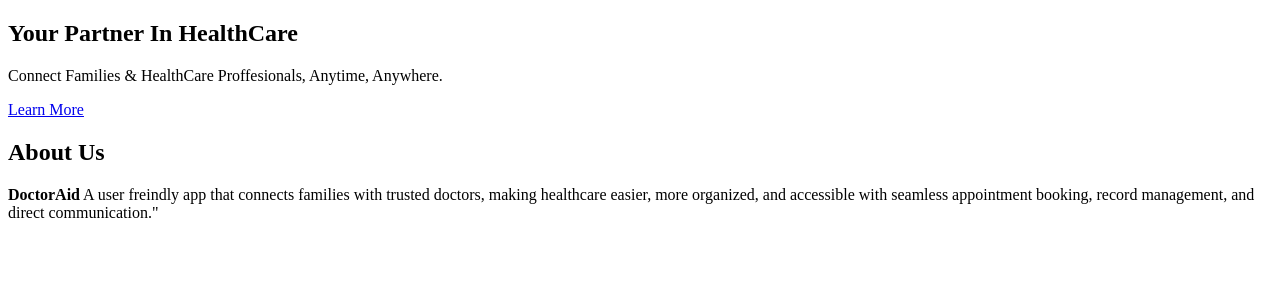
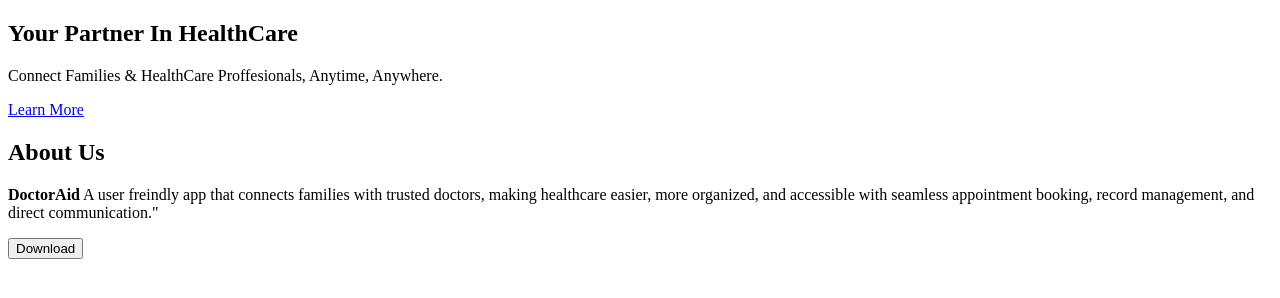
Before and after one commit to DoctorAid/landing-page, a plain HTML site: page index.html in a window 1280 px wide. Drawn offline with Linux system fonts and the light colour scheme.

Commit message:
Update index.html

```diff
--- a/index.html
+++ b/index.html
@@ -26,6 +26,13 @@
             <div class = "description">
                 <p><b>DoctorAid</b> A user freindly app that connects families with trusted doctors, making healthcare easier, more organized, and accessible with seamless appointment booking, record management, and direct communication."</p>
             </div>
+
+        </div>
+        <div class = "Image2">
+        </div>
+
+        <div class = "Buttons">
+            <button>Download</button>
         </div>
 
 
```
